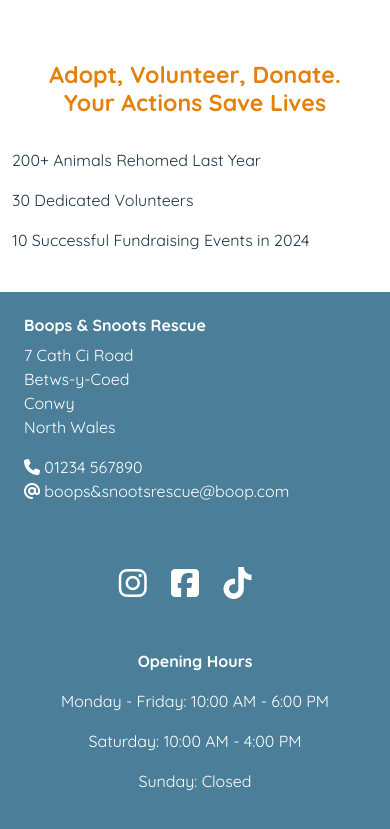
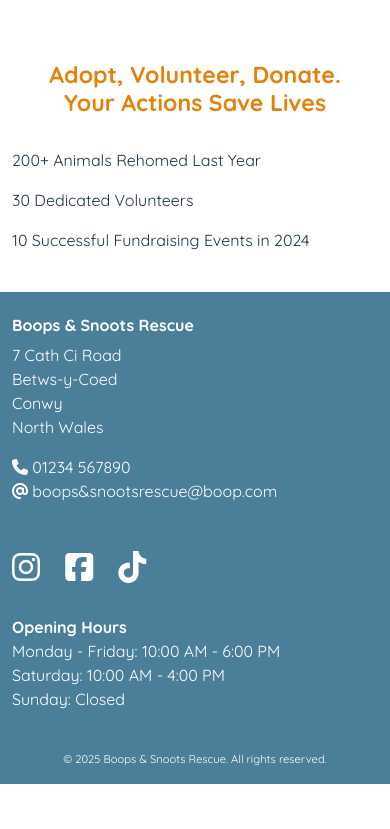
Before and after one commit to Seren-Hughes/boops-and-snoots-rescue, a plain HTML site: page index.html in a window 390 px wide. Shown: the part 1124-1953 px from the top of the page. After the commit the page ends 1908 px from the top, so only its background shows below. Drawn offline with nearby package versions, Linux system fonts and the light colour scheme.

Commit message:
add: add media query for medium size devices to improve footer responsive layout

```diff
--- a/assets/css/style.css
+++ b/assets/css/style.css
@@ -1,5 +1,5 @@
 /* Google Fonts Import - Quicksand for bold headings and Lato for bodies of text */
-@import url('https://fonts.googleapis.com/css2?family=Lato:ital,wght@0,100;0,300;0,400;0,700;0,900;1,100;1,300;1,400;1,700;1,900&family=Quicksand:wght@300..700&display=swap');
+@import url("https://fonts.googleapis.com/css2?family=Lato:ital,wght@0,100;0,300;0,400;0,700;0,900;1,100;1,300;1,400;1,700;1,900&family=Quicksand:wght@300..700&display=swap");
 
 /* CSS Variables */
 :root {
@@ -7,7 +7,11 @@
   --secondary-font: "Lato", sans-serif;
   --primary-color: rgb(27, 54, 70);
   --secondary-color: rgb(75, 127, 153);
-  --primary-highlight-color: rgb(228, 129, 11); /* Orange - for calls to action */
+  --primary-highlight-color: rgb(
+    228,
+    129,
+    11
+  ); /* Orange - for calls to action */
   --secondary-highlight-color: #fbc037;
   --accent-color: #ffd878;
   --neutral-color: #f2f2e7;
@@ -31,13 +35,9 @@ h3 {
   font-optical-sizing: auto;
 }
 
-
 .sub-heading-color {
   color: var(--primary-color);
 }
-
-
-
 
 /*--------------------End of global styles-------------------*/
 
@@ -77,7 +77,6 @@ h3 {
 /* Customizes the bootstrap smaller screen toggler button */
 .navbar-toggler {
   border-color: var(--primary-color);
-
 }
 
 /* Customizes the bootstrap smaller screen toggler burger icon inside the button. To change colour, adjust stroke rgba. !important declaration to override the bootstrap default svg */
@@ -100,8 +99,6 @@ h3 {
   background-repeat: no-repeat;
 }
 
-
-
 header > h1 {
   text-transform: uppercase;
   color: var(--primary-color);
@@ -109,16 +106,48 @@ header > h1 {
   font-weight: 700;
 }
 
-
 /* Contact footer section */
 footer {
   background-color: var(--secondary-color);
   color: white;
+  position: relative;
 }
 
 .social-links i {
   color: white;
   font-size: 2rem;
-  padding-right: 20px;
-  align-items: center;
+  margin-right: 1.3rem;
+  padding-top: 2rem;
+  margin-bottom: 0.5rem;
 }
+
+#copyright {
+  color: white;
+  font-size: 0.7rem;
+  text-align: center;
+}
+
+/* Media queries */
+
+/* Medium size devices - Tablets 768px and up  */
+@media (min-width: 768px) {
+  #hero-image {
+    height: 40vh;
+  }
+
+  header > h1 {
+    font-size: 1.5rem;
+  }
+
+  .social-links i {
+    font-size: 1.5rem;
+  }
+
+  #navbar .navbar-brand {
+    font-size: 1rem;
+  }
+
+  footer {
+    font-size: 0.8rem;
+  }
+}
--- a/index.html
+++ b/index.html
@@ -106,8 +106,8 @@
 
     <!-- Contact Section -->
         <div class="container">
-            <div class="row justify-content-center">
-                <div class="col-12 col-md-4 col-xl-4 p-4">
+            <div class="row">
+                <div class="col-12 col-md-8 col-xl-8 mt-4">
                     <address>
                     <h6><strong>Boops & Snoots Rescue</strong></h6>
                     <p>7 Cath Ci Road
@@ -117,10 +117,7 @@
                     <p><i class="fa-solid fa-phone"></i> 01234 567890
                     <br><i class="fa-solid fa-at"></i> boops&snootsrescue@boop.com</p>
                     </address>
-                </div>
-                <!-- Social Media Icon Links -->
-                <div class="col-12 col-md-4 col-xl-4 p-4 text-center">
-                    <div class="social-links align-items-center">
+                    <div class="social-links ">
                         <a href="https://www.instagram.com" target="_blank"
                             aria-label="Visit our Instagram page (opens in a new tab)" rel="noopener"><i
                                 class="fa-brands fa-instagram"></i></a>
@@ -131,14 +128,18 @@
                             rel="noopener"><i class="fa-brands fa-tiktok"></i></a>
                     </div>
                 </div>
+
                 <!-- Opening Hours -->
-                <div class="col-12 col-md-4 col-xl-4 p-4 text-center">
-                    <p><strong>Opening Hours</strong></p>
-                    <p>Monday - Friday: 10:00 AM - 6:00 PM<p></p>
-                    <p>Saturday: 10:00 AM - 4:00 PM</p>
-                    <p>Sunday: Closed</p>
+                <div class="col-12 col-md-4 col-xl-4 mt-4">
+                    <p><strong>Opening Hours</strong>
+                    <br>Monday - Friday: 10:00 AM - 6:00 PM
+                    <br>Saturday: 10:00 AM - 4:00 PM
+                    <br>Sunday: Closed</p>
 
                 </div>
+                <div id="copyright" class="col-12 mt-4">
+                    <p>© 2025 Boops & Snoots Rescue. All rights reserved.</p>
+                   </div>
     </footer>
 
     <!-- Bootstrap 5 JS -->
```
